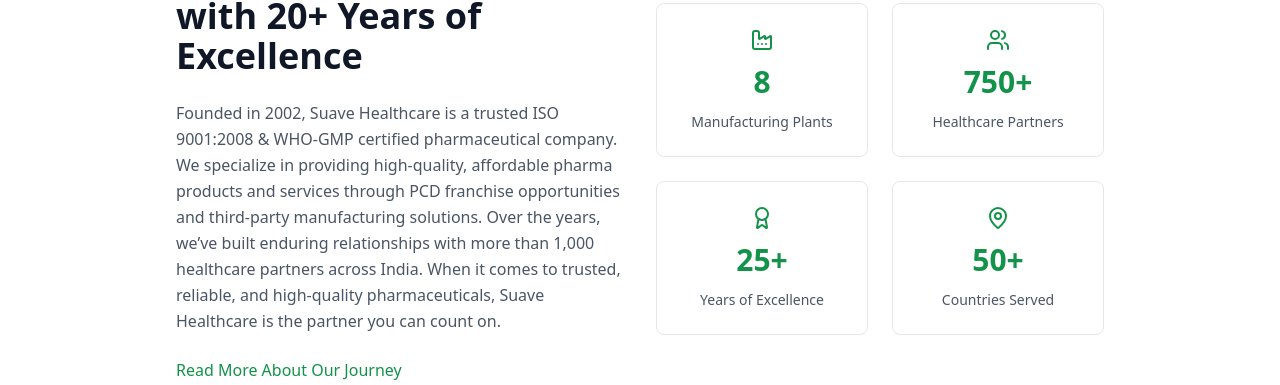
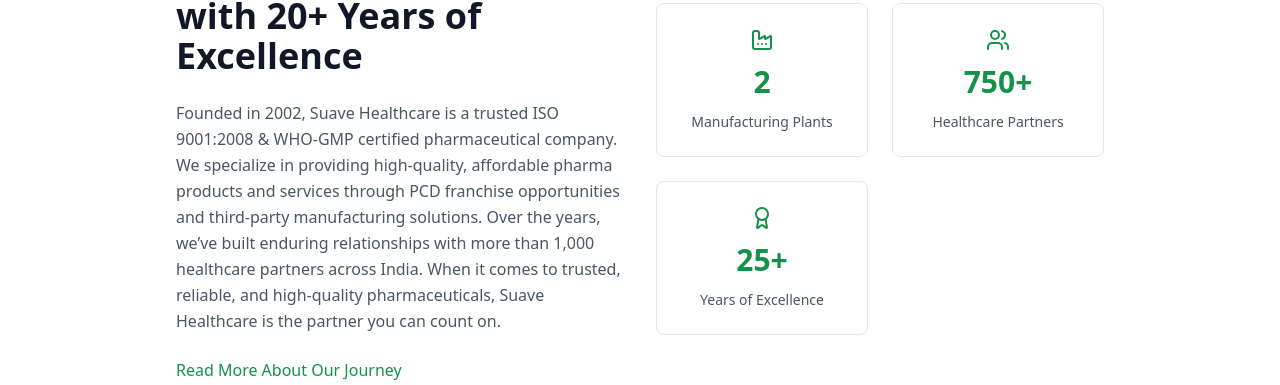
Before and after one commit to priyamkumar/Pharma, a React (Vite) app in the folder frontend/: page / in a window 1280 px wide. Shown: the part 1566-1951 px from the top of the page. Built offline with nearby package versions, Linux system fonts and the light colour scheme; no server answers.

Commit message:
changes in overview section

```diff
--- a/frontend/src/Overview.jsx
+++ b/frontend/src/Overview.jsx
@@ -4,7 +4,7 @@
 export default function SuaveHealthcareOverview() {
   const stats = [
     {
-      number: "8",
+      number: "2",
       label: "Manufacturing Plants",
       icon: <Factory className="w-6 h-6 text-[#129349]" />,
     },
@@ -18,11 +18,11 @@
       label: "Years of Excellence",
       icon: <Award className="w-6 h-6 text-[#129349]" />,
     },
-    {
-      number: "50+",
-      label: "Countries Served",
-      icon: <MapPin className="w-6 h-6 text-[#129349]" />,
-    },
+    // {
+    //   number: "50+",
+    //   label: "Countries Served",
+    //   icon: <MapPin className="w-6 h-6 text-[#129349]" />,
+    // },
   ];
 
   return (
```
